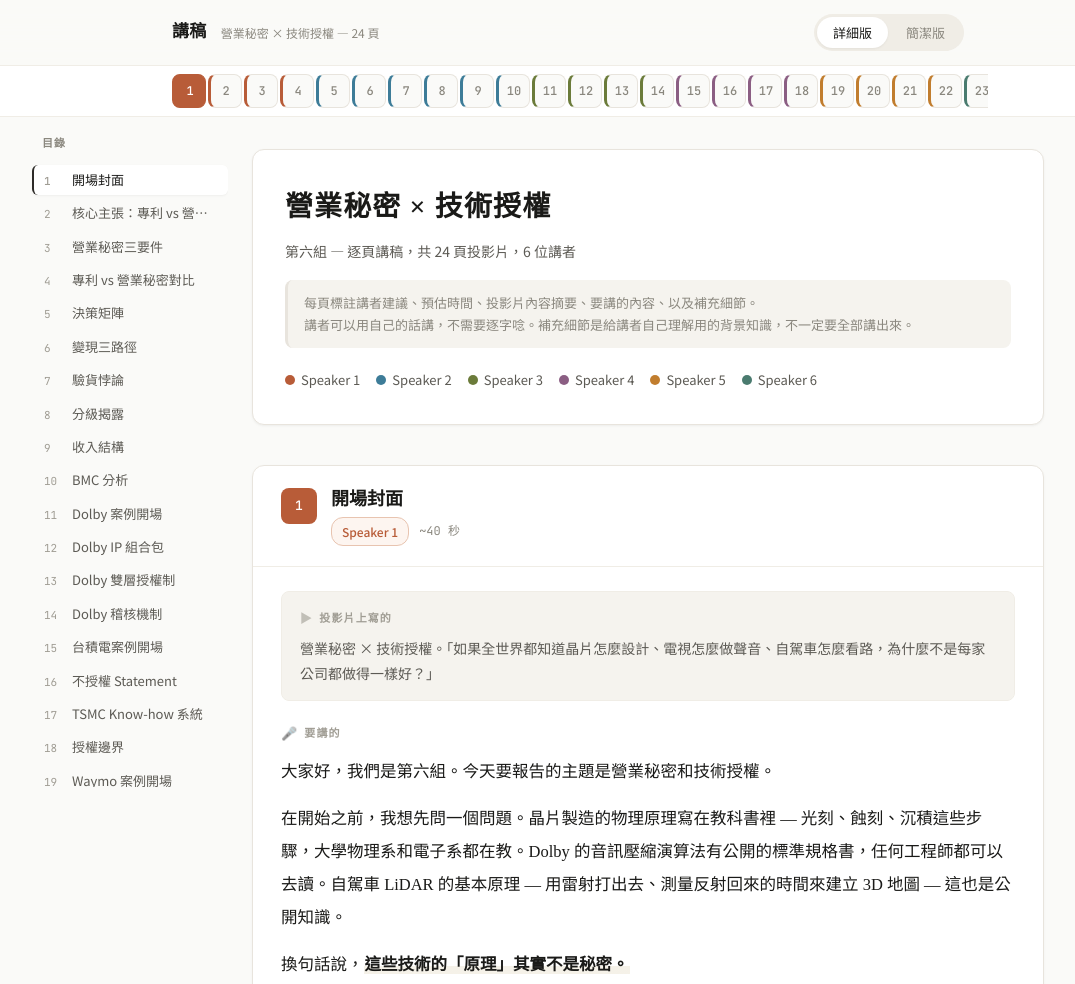
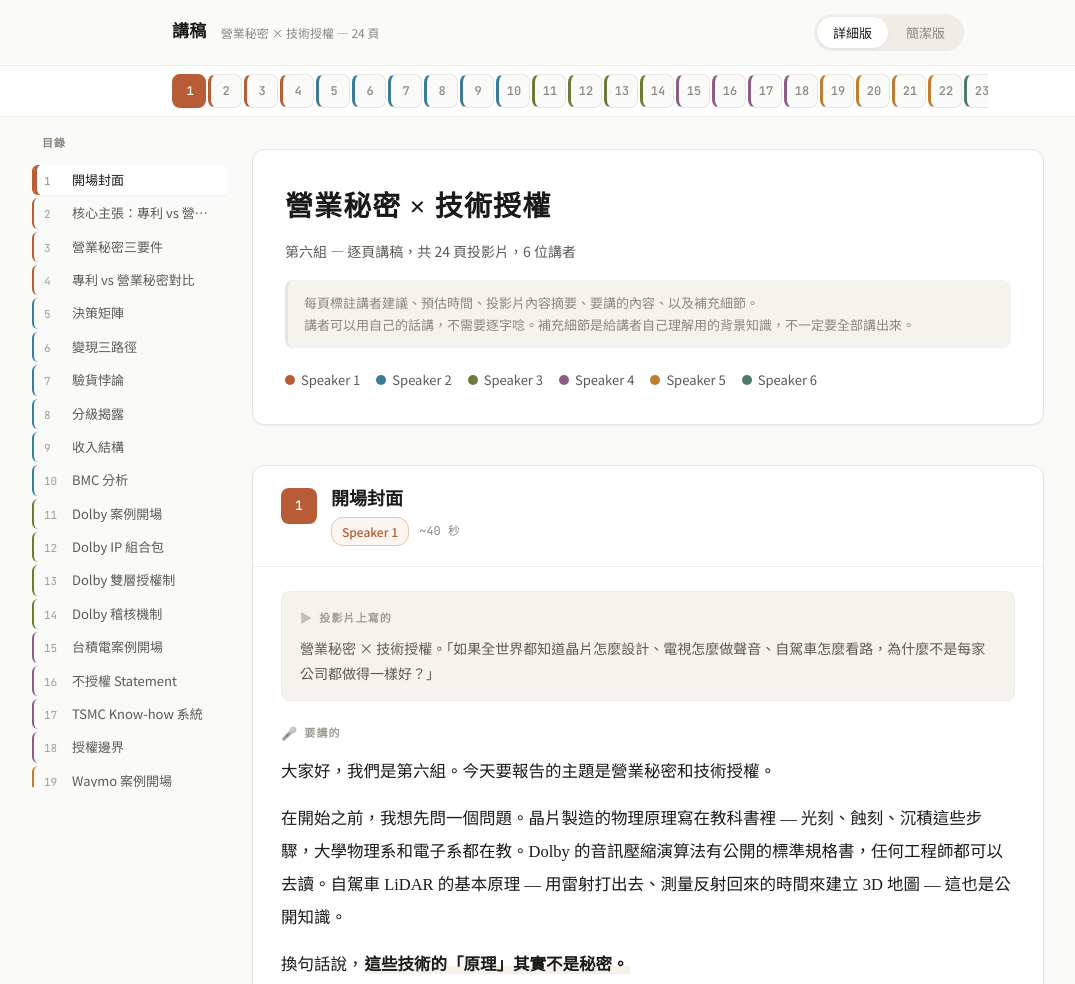
Before and after one commit to Yan-Yu-Lin/ip-trade-secret-report, a plain HTML site: page ppt/script.html in a window 1280 px wide. Shown: the top 984 px of the page, without its empty margins (72-1147 px from the left). Drawn offline with Linux system fonts and the light colour scheme.

Commit message:
Polish script TOC behavior

```diff
--- a/ppt/script.html
+++ b/ppt/script.html
@@ -129,6 +129,18 @@
   }
   .toc-item:hover { background: var(--border-light); color: var(--text-primary); }
   .toc-item.active { background: var(--bg-card); color: var(--text-primary); font-weight: 500; border-left-color: var(--accent); box-shadow: var(--shadow-sm); }
+  .toc-item.speaker-1 { border-left-color: var(--speaker-1); }
+  .toc-item.speaker-2 { border-left-color: var(--speaker-2); }
+  .toc-item.speaker-3 { border-left-color: var(--speaker-3); }
+  .toc-item.speaker-4 { border-left-color: var(--speaker-4); }
+  .toc-item.speaker-5 { border-left-color: var(--speaker-5); }
+  .toc-item.speaker-6 { border-left-color: var(--speaker-6); }
+  .toc-item.active.speaker-1 { box-shadow: inset 3px 0 0 var(--speaker-1), var(--shadow-sm); }
+  .toc-item.active.speaker-2 { box-shadow: inset 3px 0 0 var(--speaker-2), var(--shadow-sm); }
+  .toc-item.active.speaker-3 { box-shadow: inset 3px 0 0 var(--speaker-3), var(--shadow-sm); }
+  .toc-item.active.speaker-4 { box-shadow: inset 3px 0 0 var(--speaker-4), var(--shadow-sm); }
+  .toc-item.active.speaker-5 { box-shadow: inset 3px 0 0 var(--speaker-5), var(--shadow-sm); }
+  .toc-item.active.speaker-6 { box-shadow: inset 3px 0 0 var(--speaker-6), var(--shadow-sm); }
   .toc-item .toc-num { font-family: 'JetBrains Mono', monospace; font-size: 11px; color: var(--text-label); flex-shrink: 0; width: 20px; }
   .toc-item .toc-label { overflow: hidden; text-overflow: ellipsis; white-space: nowrap; }
   .main-content { flex: 1; min-width: 0; max-width: 840px; padding: 32px 24px 120px; }
@@ -1070,7 +1082,7 @@ function buildToc() {
 
 function createTocItem(slide, closeOnClick) {
   const item = document.createElement('a');
-  item.className = 'toc-item';
+  item.className = 'toc-item speaker-' + (slide.speaker || getSpeaker(slide.num));
   item.href = '#slide-' + slide.num;
   item.dataset.slide = slide.num;
   item.innerHTML = '<span class="toc-num">' + slide.num + '</span><span class="toc-label">' + slide.title + '</span>';
@@ -1086,14 +1098,16 @@ function updateTocActive(num) {
   document.querySelectorAll('.toc-item').forEach(item => {
     item.classList.toggle('active', parseInt(item.dataset.slide) === num);
   });
-  const activeItem = document.querySelector('.toc-item.active');
-  if (activeItem) {
-    const sidebar = document.getElementById('tocSidebar');
-    const itemTop = activeItem.offsetTop - sidebar.offsetTop;
-    const sidebarScroll = sidebar.scrollTop;
-    const sidebarHeight = sidebar.clientHeight;
-    if (itemTop < sidebarScroll || itemTop > sidebarScroll + sidebarHeight - 40) {
-      sidebar.scrollTo({ top: itemTop - sidebarHeight / 3, behavior: 'smooth' });
+  const activeItem = document.querySelector('#tocList .toc-item.active');
+  const sidebar = document.getElementById('tocSidebar');
+  if (activeItem && sidebar && sidebar.clientHeight > 0) {
+    const itemRect = activeItem.getBoundingClientRect();
+    const sidebarRect = sidebar.getBoundingClientRect();
+    const isAbove = itemRect.top < sidebarRect.top;
+    const isBelow = itemRect.bottom > sidebarRect.bottom;
+    if (isAbove || isBelow) {
+      const targetTop = sidebar.scrollTop + (itemRect.top - sidebarRect.top) - (sidebar.clientHeight / 2) + (itemRect.height / 2);
+      sidebar.scrollTo({ top: Math.max(0, targetTop), behavior: 'smooth' });
     }
   }
 }
```
